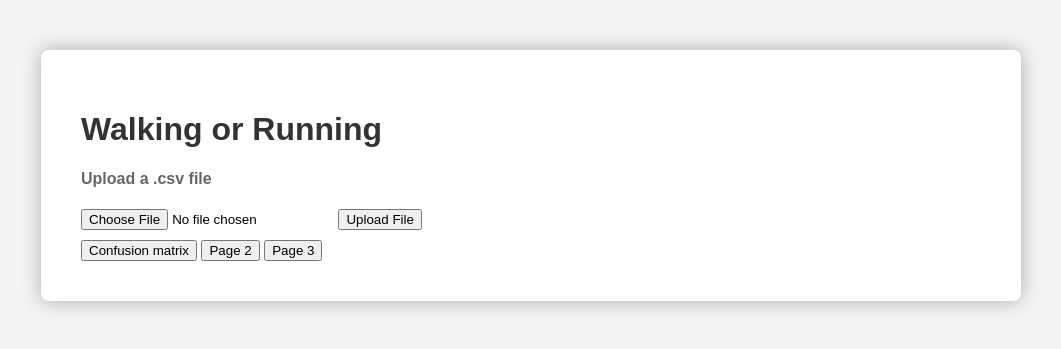
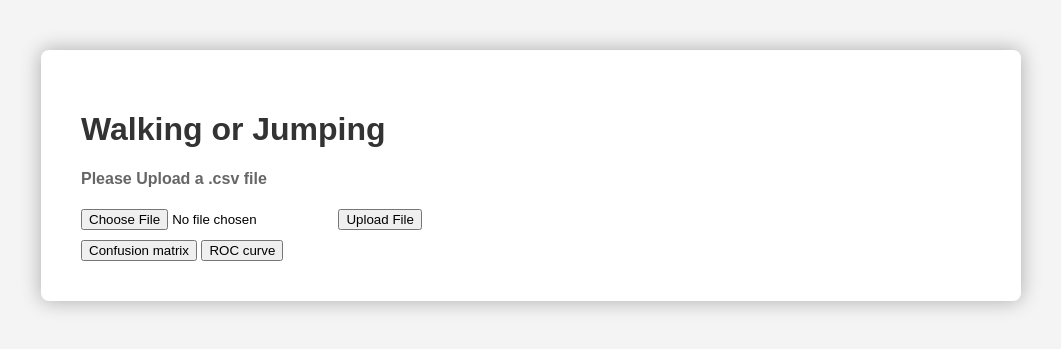
Before and after one commit to MichaelMoser25/292-Walk-Run-App, a Flask app: page / in a window 1280 px wide. Shown: the top 349 px of the page, without its empty margins (109-1170 px from the left). Run offline with Flask 3, Linux system fonts and the light colour scheme; parts of the project's set-up code (start-up, migrations or seed data) failed here and were passed over.

Commit message:
Update index.html

```diff
--- a/templates/index.html
+++ b/templates/index.html
@@ -47,8 +47,8 @@
 </head>
 <body>
     <div class="container">
-        <h1>Walking or Running</h1>
-        <h4>Upload a .csv file</h4>
+        <h1>Walking or Jumping</h1>
+        <h4>Please Upload a .csv file</h4>
 
         <form method="POST" enctype="multipart/form-data">
             {{form.hidden_tag()}}
@@ -57,8 +57,7 @@
         </form>
 
         <button onclick="window.location.href='/page1'">Confusion matrix</button>
-        <button onclick="window.location.href='/page2'">Page 2</button>
-        <button onclick="window.location.href='/page3'">Page 3</button>
+        <button onclick="window.location.href='/page2'">ROC curve</button>
 
     </div>
 </body>
```
